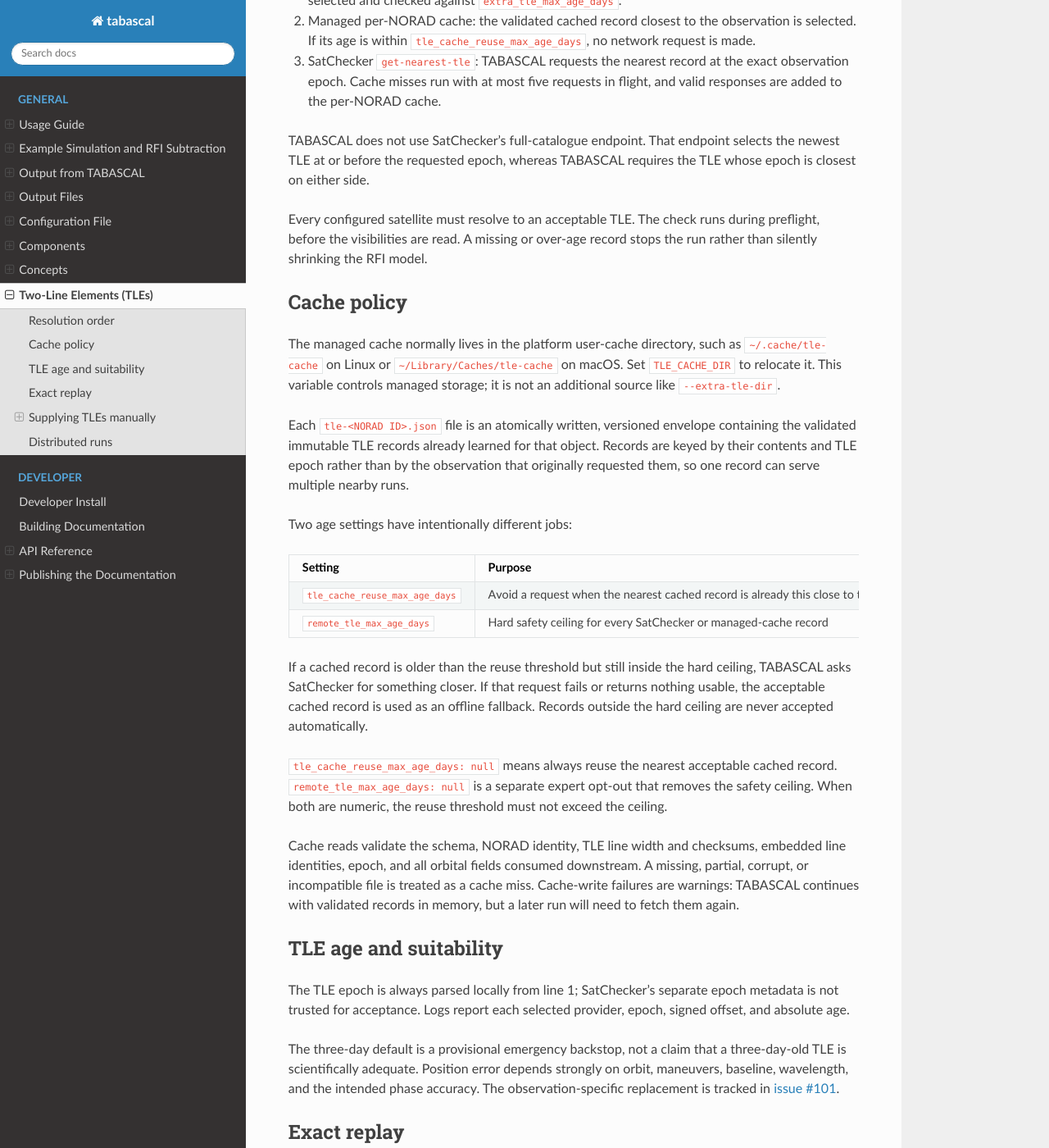
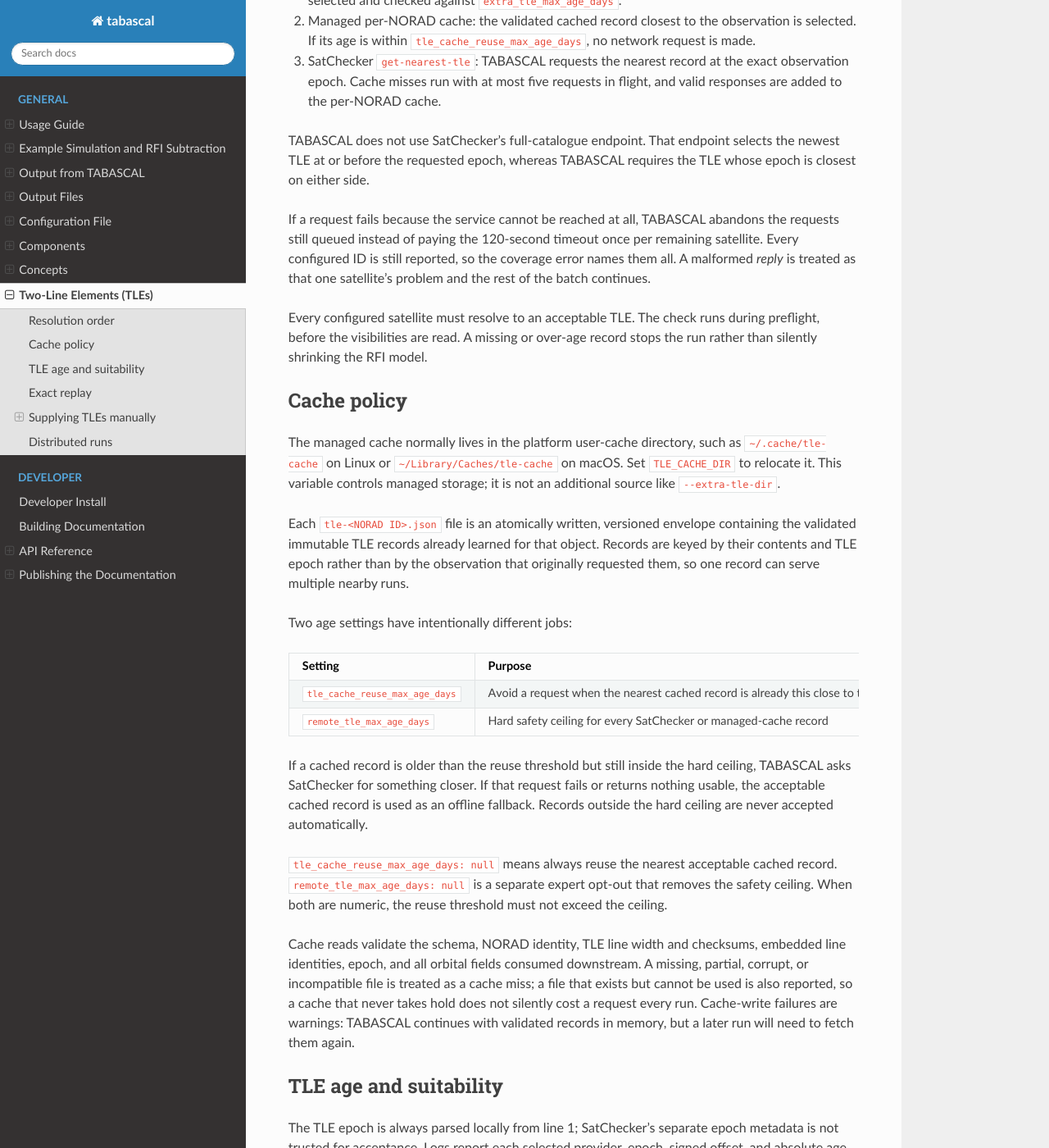
Before and after one commit to epfl-radio-astro/tabascal, a Sphinx documentation site: the page built from docs/tles.md, in a window 1280 px wide and 1400 px high, scrolled down 372 px. Shown: the whole window at 82% size. Built offline with Sphinx 7.4.7 and the Read the Docs theme 3.1.0, drawn with Linux system fonts in a browser that asks for light colours.

Commit message:
Document the outage and unusable-cache behaviour
Both are user-visible: what an unreachable service costs, and why a warning
about a cache file appears. The reuse-threshold wording already described
'the nearest acceptable cached record' correctly -- that was the behaviour
the code was fixed to match, so it needs no change.

```diff
--- a/docs/tles.md
+++ b/docs/tles.md
@@ -20,6 +20,12 @@ Each configured NORAD ID is resolved independently, in this order:
 TABASCAL does not use SatChecker's full-catalogue endpoint. That endpoint selects
 the newest TLE at or before the requested epoch, whereas TABASCAL requires the
 TLE whose epoch is closest on either side.
+
+If a request fails because the service cannot be reached at all, TABASCAL
+abandons the requests still queued instead of paying the 120-second timeout once
+per remaining satellite. Every configured ID is still reported, so the coverage
+error names them all. A malformed *reply* is treated as that one satellite's
+problem and the rest of the batch continues.
 
 Every configured satellite must resolve to an acceptable TLE. The check runs
 during preflight, before the visibilities are read. A missing or over-age record
@@ -56,9 +62,11 @@ exceed the ceiling.
 
 Cache reads validate the schema, NORAD identity, TLE line width and checksums,
 embedded line identities, epoch, and all orbital fields consumed downstream. A
-missing, partial, corrupt, or incompatible file is treated as a cache miss.
-Cache-write failures are warnings: TABASCAL continues with validated records in
-memory, but a later run will need to fetch them again.
+missing, partial, corrupt, or incompatible file is treated as a cache miss; a
+file that exists but cannot be used is also reported, so a cache that never
+takes hold does not silently cost a request every run. Cache-write failures are
+warnings: TABASCAL continues with validated records in memory, but a later run
+will need to fetch them again.
 
 ## TLE age and suitability
 
```
